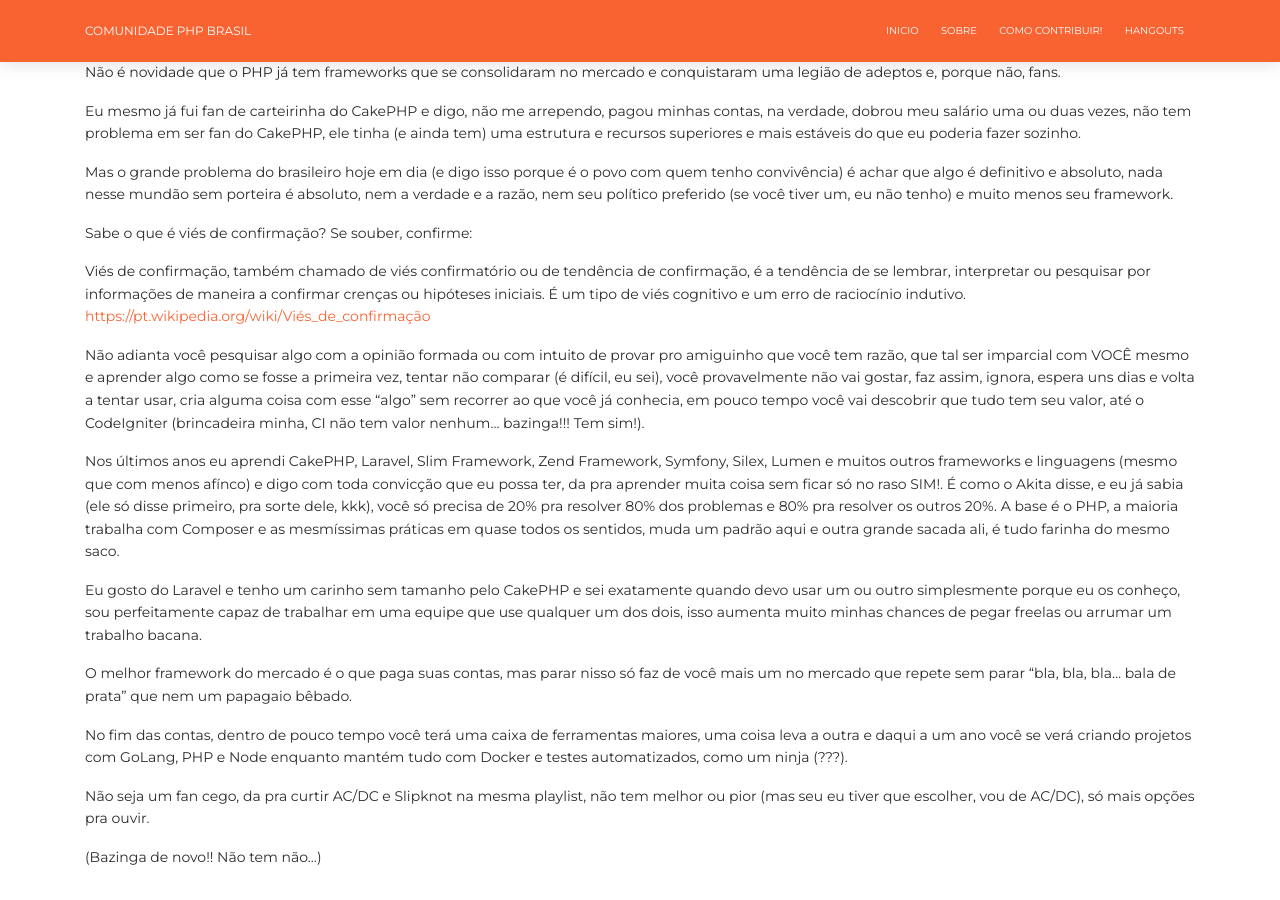
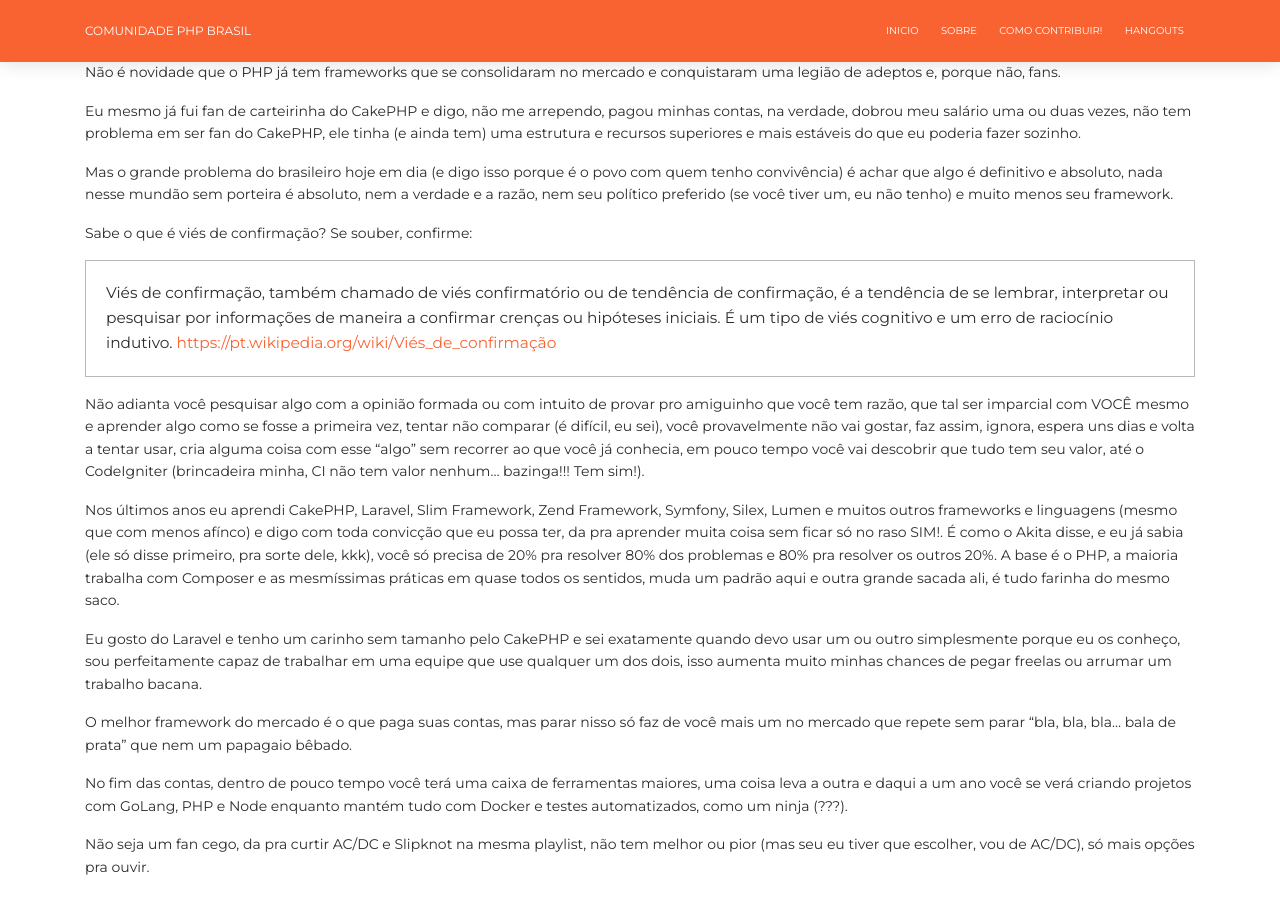
Before and after one commit to brasil-php/blog, a Jekyll site: the page built from _posts/2017-08-16-qual-melhor-framework-php-do-mundo.markdown, in a window 1280 px wide and 900 px high, scrolled down 680 px. Built offline with Jekyll 4.4.1, drawn with Linux system fonts in a browser that asks for light colours; nearby versions of some CDN libraries; comment, search, counter and statistics services are not loaded.

Commit message:
correção na estilização dos blockquotes

```diff
--- a/_includes/head.html
+++ b/_includes/head.html
@@ -16,8 +16,8 @@
     <link href="{{ "/assets/css/syntax.css" | relative_url }}" rel="stylesheet">
 
 
-    <!-- <link rel="stylesheet" href="{{ "/assets/main.css" | relative_url }}">
-    <link rel="stylesheet" href="{{ "/css/style.css" | relative_url }}"> -->
+    <!-- <link rel="stylesheet" href="{{ "/assets/main.css" | relative_url }}">-->
+    <link rel="stylesheet" href="{{ "/assets/css/style.css" | relative_url }}">
 
     <link rel="canonical" href="{{ page.url | replace:'index.html','' | absolute_url }}">
     <link rel="alternate" type="application/rss+xml" title="{{ site.title | escape }}" href="{{ "/feed.xml" | relative_url }}">
--- a/assets/css/style.css
+++ b/assets/css/style.css
@@ -1 +1,13 @@
 /*styles*/
+blockquote {
+    margin: 0 0 1rem;
+    border-left: none;
+    border: 1px solid #B8B8B8;
+    padding: 20px;
+    font-size: 1.1em;
+    line-height: 1.8;
+}
+
+blockquote p:last-child {
+    margin-bottom: 0;
+}
```
